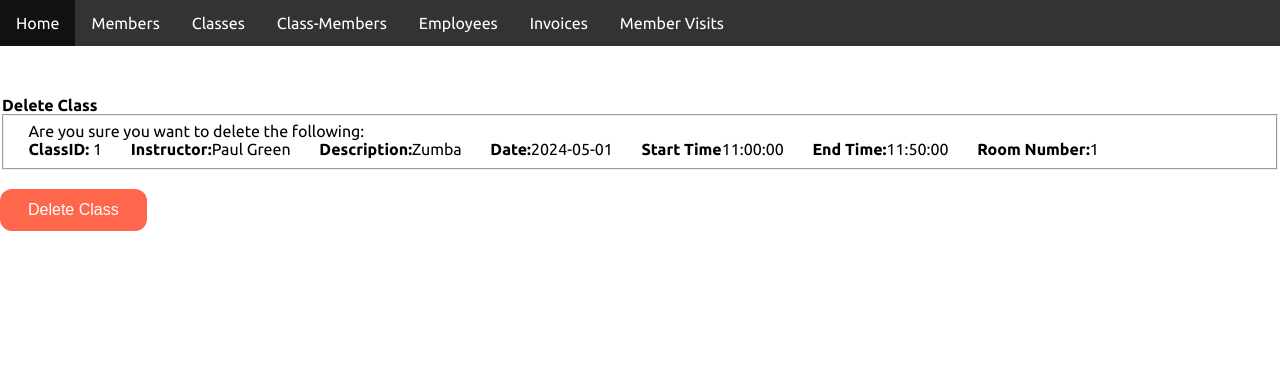
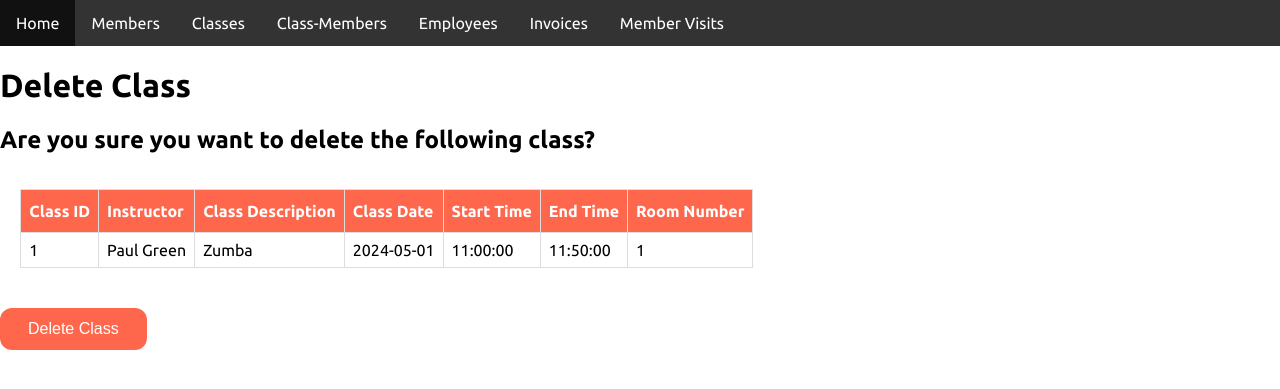
Before and after one commit to blaughlin/VarietyFitness, a Flask app: page /delete_class/1 in a window 1280 px wide. Shown: the top 389 px of the page. Run offline with Flask 3, Linux system fonts and the light colour scheme; data comes from the database, SQL or seed files in the repository; data that the repository does not hold is empty; some libraries are stand-ins or nearby versions.

Commit message:
updated delete page format for Class and ClassMembers

```diff
--- a/templates/delete_class.html
+++ b/templates/delete_class.html
@@ -1,24 +1,48 @@
 {% extends "base.html" %}
-{% block content %}
+{% block content%}
+
+<h1>Delete Class</h1>
+
+
+
+<form method="POST" id="deleteEmployee">
 
 <div id="delete">
-    <p>&nbsp;</p>
-    <form method="POST" id="deleteClass">
-        <legend><strong>Delete Class</strong></legend>
-        <fieldset class="field">
-            <label>Are you sure you want to delete the following:</label>
-            <br>
-            <label><strong>ClassID:</strong> {{data[0].classID}}</label>
-            <label><strong>Instructor:</strong>{{data[0].instructor}}</label>
+<h2>Are you sure you want to delete the following class? </h2>
+    <div class="scrollable">
+        <table>
+            <thead>
+                <tr>
+                    <th>Class ID</th>
+                    <th>Instructor</th>
+                    <th>Class Description</th>
+                    <th>Class Date</th>
+                    <th>Start Time</th>
+                    <th>End Time</th>
+                    <th>Room Number</th>
 
-            <label><strong>Description:</strong>{{data[0].classDescription}}</label>
+                </tr>
+            </thead>
 
-            <label><strong>Date:</strong>{{data[0].classDate}}</label>
-            <label><strong>Start Time</strong>{{data[0].startTime}}</label>
-            <label><strong>End Time:</strong>{{data[0].endTime}}</label>
-            <label><strong>Room Number:</strong>{{data[0].roomNumber}}</label>
-        </fieldset>
-        <input class="btn" type="submit" name="deleteClass" id="deleteClassBtn" value="Delete Class">
-    </form>
+            <tbody>
+                <tr>
+                    <td>{{data[0]['classID']}}</td>
+                    <td>{{data[0]['instructor']}}</td>
+                    <td>{{data[0]['classDescription']}}</td>
+                    <td>{{data[0]['classDate']}}</td>
+                    <td>{{data[0]['startTime']}}</td>
+                    <td>{{data[0]['endTime']}}</td>
+                    <td>{{data[0]['roomNumber']}}</td>
+
+                </tr>
+
+            </tbody>
+        </table>
+
+    </div>
+    <input class="btn" type="submit" name="deleteClass" value="Delete Class">
 </div>
+
+</form>
+
 {% endblock %}
```
Also changed, not shown: templates/delete_classMembers.html (+37 -13 lines).
